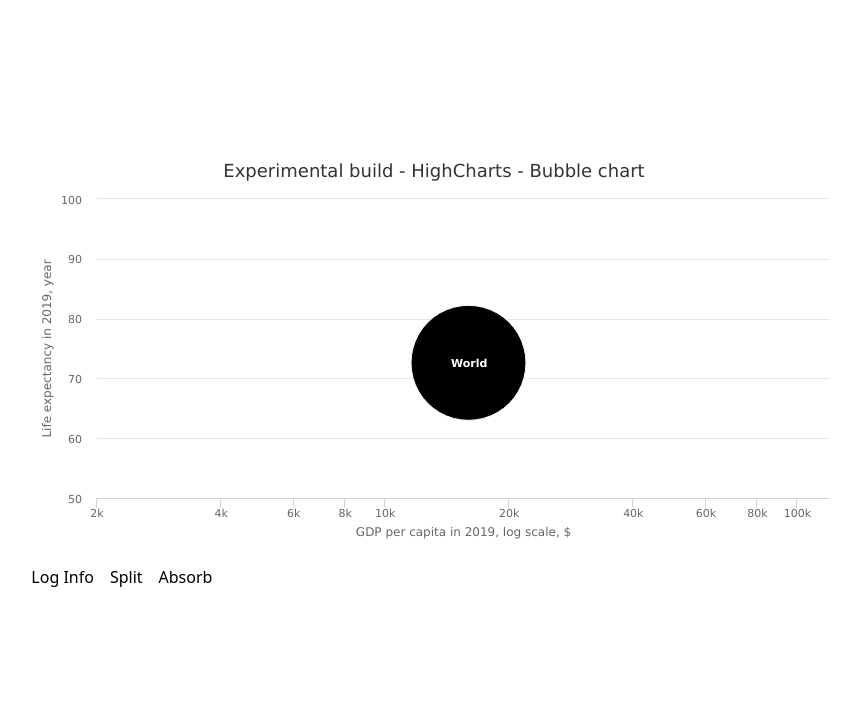
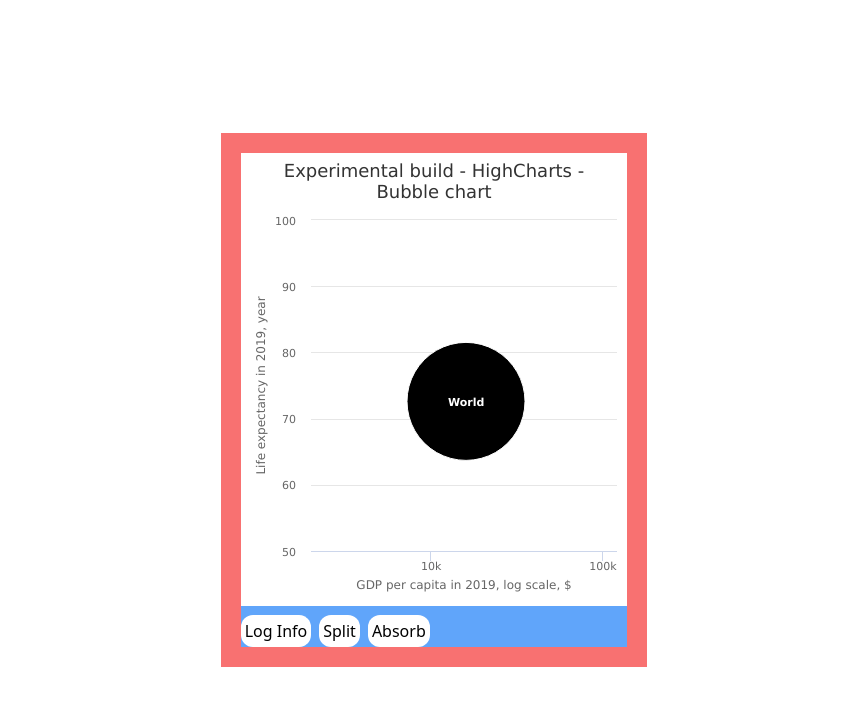
Before and after one commit to RobJJ/charting-playground, a React (Create React App) app: page / in a window 1280 px wide. Shown: the top 706 px of the page, without its empty margins (206-1067 px from the left). Built offline with nearby package versions, Linux system fonts and the light colour scheme.

Commit message:
sizing experiments

```diff
--- a/src/App.js
+++ b/src/App.js
@@ -9,7 +9,7 @@ function App() {
   console.log("---- APP JS ----");
   return (
     <div className="#F5F5F5 w-screen h-screen flex justify-center items-center">
-      <div className="bg-white w-2/3 h-2/3 p-5">
+      <div className="bg-red-400 w-1/3 h-2/3 p-5">
         <BubbleChartVersion2 />
       </div>
     </div>
--- a/src/charts/highcharts/scatter-bubble-chart-v2.js
+++ b/src/charts/highcharts/scatter-bubble-chart-v2.js
@@ -420,12 +420,13 @@ const BubbleChartVersion2 = () => {
   };
 
   return (
-    <div>
+    <div className="bg-blue-400 h-full w-full flex flex-col">
       {/*<div ref={chartRef} />*/}
       <HighchartsReact
         // ref={chartRef}
         highcharts={Highcharts}
         options={chartOptions}
+        containerProps={{ style: { height: "100%", width: "100%" } }}
       />
       <div className="flex mt-2 gap-2">
         <button className="bg-white rounded-xl  p-1" onClick={logInfo}>
```
